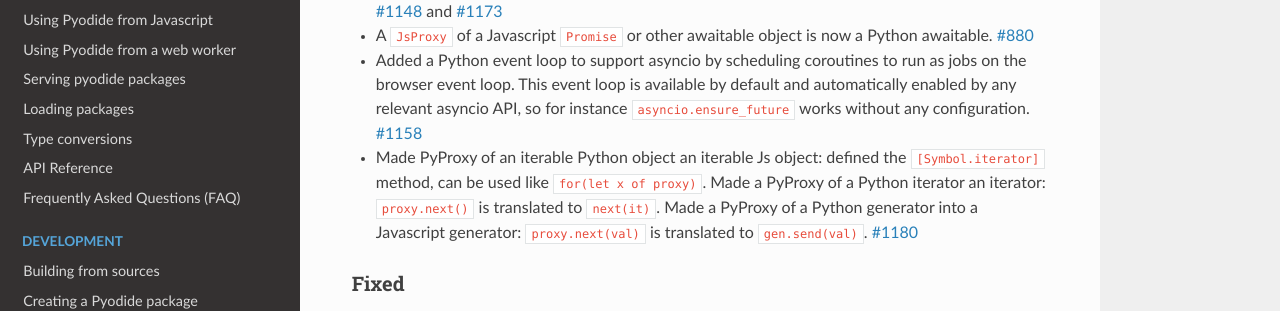
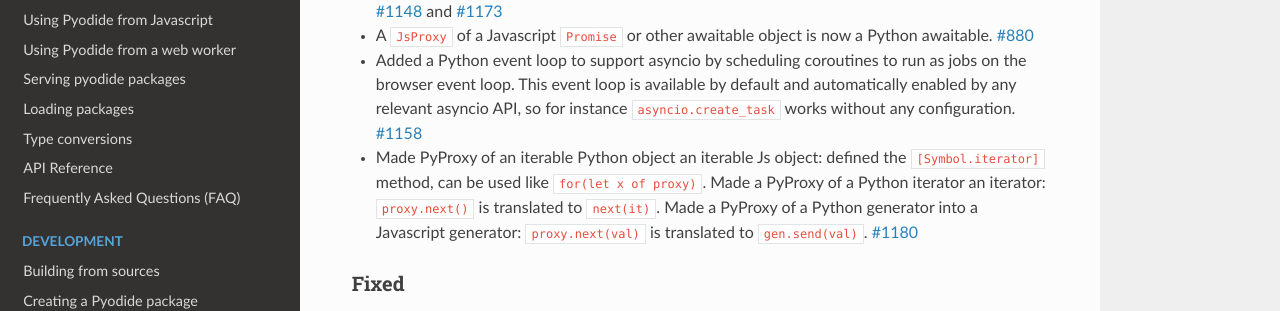
Before and after one commit to pyodide/pyodide, a Sphinx documentation site: the page built from docs/project/changelog.md, in a window 1280 px wide and 900 px high, scrolled down 891 px. Shown: the part 157-468 px from the top of the window. Built offline with Sphinx 7.4.7 and the Read the Docs theme 2.0.0, drawn with Linux system fonts in a browser that asks for light colours; the version number is read from the project's files by our own code.

Commit message:
Use "create_task" instead of "ensure_future"

```diff
--- a/docs/project/changelog.md
+++ b/docs/project/changelog.md
@@ -64,7 +64,7 @@
 - Added a Python event loop to support asyncio by scheduling coroutines to run
   as jobs on the browser event loop. This event loop is available by default and
   automatically enabled by any relevant asyncio API, so for instance
-  `asyncio.ensure_future` works without any configuration.
+  `asyncio.create_task` works without any configuration.
   [#1158](https://github.com/iodide-project/pyodide/pull/1158)
 - Made PyProxy of an iterable Python object an iterable Js object: defined the
   `[Symbol.iterator]` method, can be used like `for(let x of proxy)`.
```
Also changed, not shown: 1 other file.
